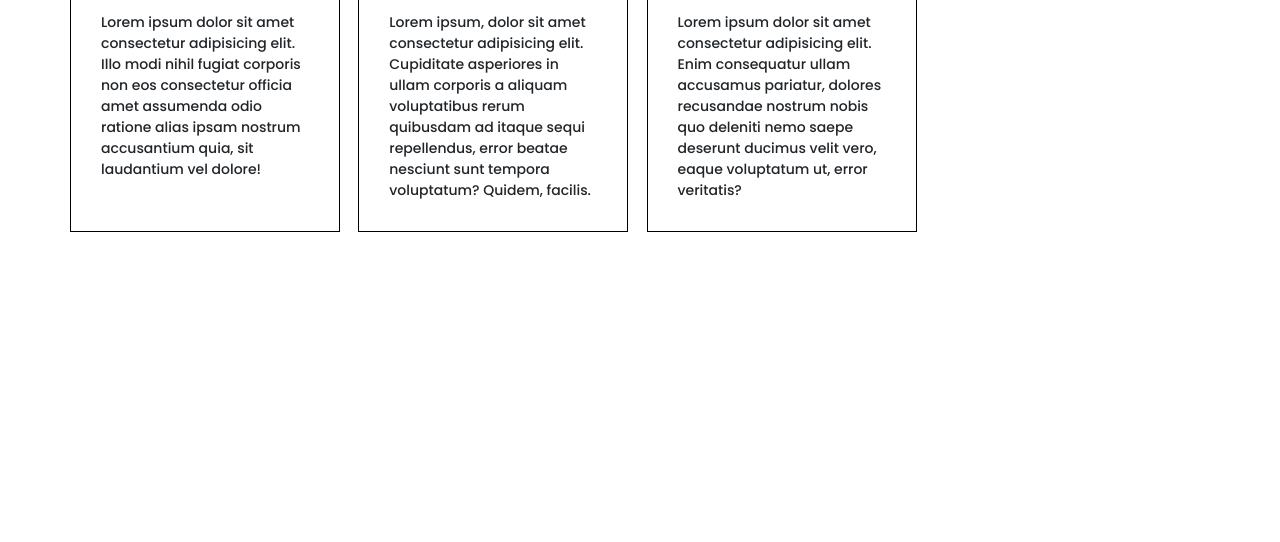
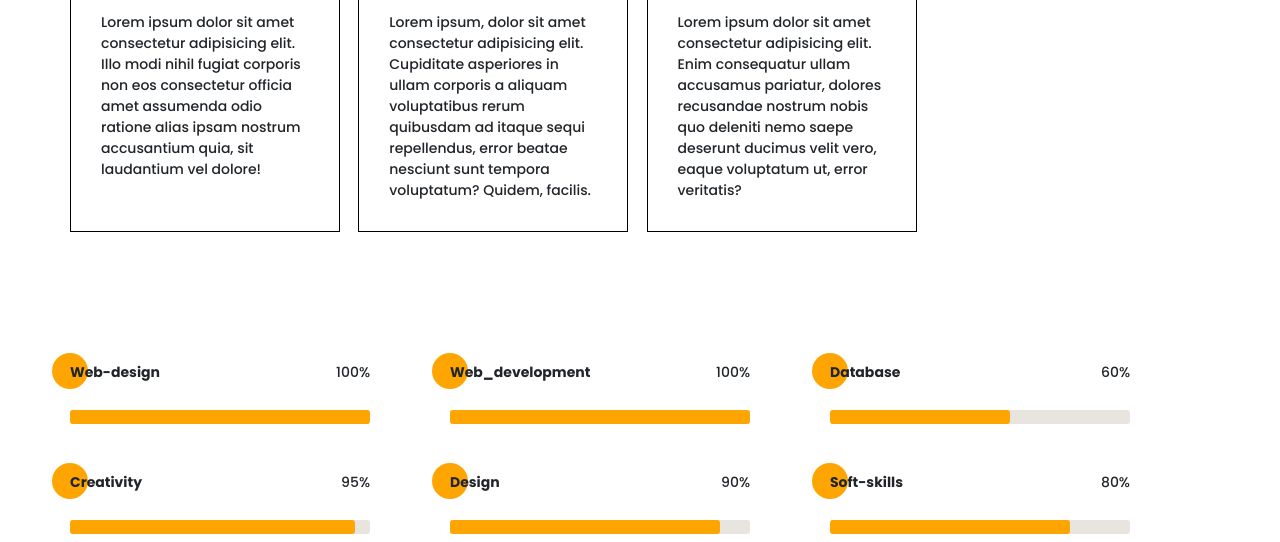
Before and after one commit to yupaziura/html-lessons-website-portfolio, a website: page src/index.html in a window 1280 px wide. Shown: the part 3279-3821 px from the top of the page. Before the commit the page ends 3511 px from the top, so only its background shows below. Drawn offline with nearby package versions, Linux system fonts and the light colour scheme; files that its build step writes are made by us from their sources; files whose address does not match are found by name; a web font is replaced by a local one.

Commit message:
create skills section part 2

```diff
--- a/src/index.html
+++ b/src/index.html
@@ -249,8 +249,60 @@
                         ducimus velit vero, eaque voluptatum ut, error veritatis?</div>
                 </div>
             </div>
+
+            <div class="skills__bars">
+                <div class="skills__bar">
+                    <div class="skills__bar-header">
+                        <div class="subheader subheader_fz14">Web-design</div>
+                        <div class="skills__bar-percent">100%</div>
+                    </div>
+                    <div class="skills__grey"></div>
+                    <div class="skills__color" style="width: 100%"></div>
+                </div>
+                <div class="skills__bar">
+                    <div class="skills__bar-header">
+                        <div class="subheader subheader_fz14">Web_development</div>
+                        <div class="skills__bar-percent">100%</div>
+                    </div>
+                    <div class="skills__grey"></div>
+                    <div class="skills__color" style="width: 100%"></div>
+                </div>
+                <div class="skills__bar">
+                    <div class="skills__bar-header">
+                        <div class="subheader subheader_fz14">Database</div>
+                        <div class="skills__bar-percent">60%</div>
+                    </div>
+                    <div class="skills__grey"></div>
+                    <div class="skills__color" style="width: 60%"></div>
+                </div>
+                <div class="skills__bar">
+                    <div class="skills__bar-header">
+                        <div class="subheader subheader_fz14">Creativity</div>
+                        <div class="skills__bar-percent">95%</div>
+                    </div>
+                    <div class="skills__grey"></div>
+                    <div class="skills__color" style="width: 95%"></div>
+                </div>
+                <div class="skills__bar">
+                    <div class="skills__bar-header">
+                        <div class="subheader subheader_fz14">Design</div>
+                        <div class="skills__bar-percent">90%</div>
+                    </div>
+                    <div class="skills__grey"></div>
+                    <div class="skills__color" style="width: 90%"></div>
+                </div>
+                <div class="skills__bar">
+                    <div class="skills__bar-header">
+                        <div class="subheader subheader_fz14">Soft-skills</div>
+                        <div class="skills__bar-percent">80%</div>
+                    </div>
+                    <div class="skills__grey"></div>
+                    <div class="skills__color" style="width: 80%"></div>
+                </div>
+            </div>
         </div>
     </div>
+
 
     <script src="//code.jquery.com/jquery-1.11.0.min.js"></script>
     <script src="//code.jquery.com/jquery-migrate-1.2.1.min.js"></script>
--- a/src/sass/blocks/_skills.scss
+++ b/src/sass/blocks/_skills.scss
@@ -33,4 +33,43 @@
         font-size: 14px;
         line-height: 21px;
     }
+
+    &__bars {
+        margin-top: 90px;
+        display: grid;
+        grid-template-columns: 1fr 1fr 1fr;
+    }
+
+    &__bar {
+        width: 300px;
+        height: 70px;
+        margin-top: 40px;
+        position: relative;
+
+        &-header {
+            display: flex;
+            justify-content: space-between;
+        }
+
+        &-percent {
+            font-weight: 500;
+            font-size: 14px;
+        }
+    }
+
+    &__grey{
+        width: 100%;
+        height: 14px;
+        margin-top: 27px;
+        background-color: #E8E4DE;
+        border-radius: 3px;
+    }
+
+    &__color {
+        position: absolute;
+        height: 14px;
+        background-color: $base-color;
+        top: 48px;
+        border-radius: 3px;
+    }
 }
--- a/src/sass/blocks/_subheader.scss
+++ b/src/sass/blocks/_subheader.scss
@@ -16,4 +16,8 @@
             transform: translateX(-50%);
         }
     }
+
+    &_fz14 {
+        font-size: 14px;
+    }
 }
```
Also changed, not shown: dist/css/style.min.css, dist/index.html.
